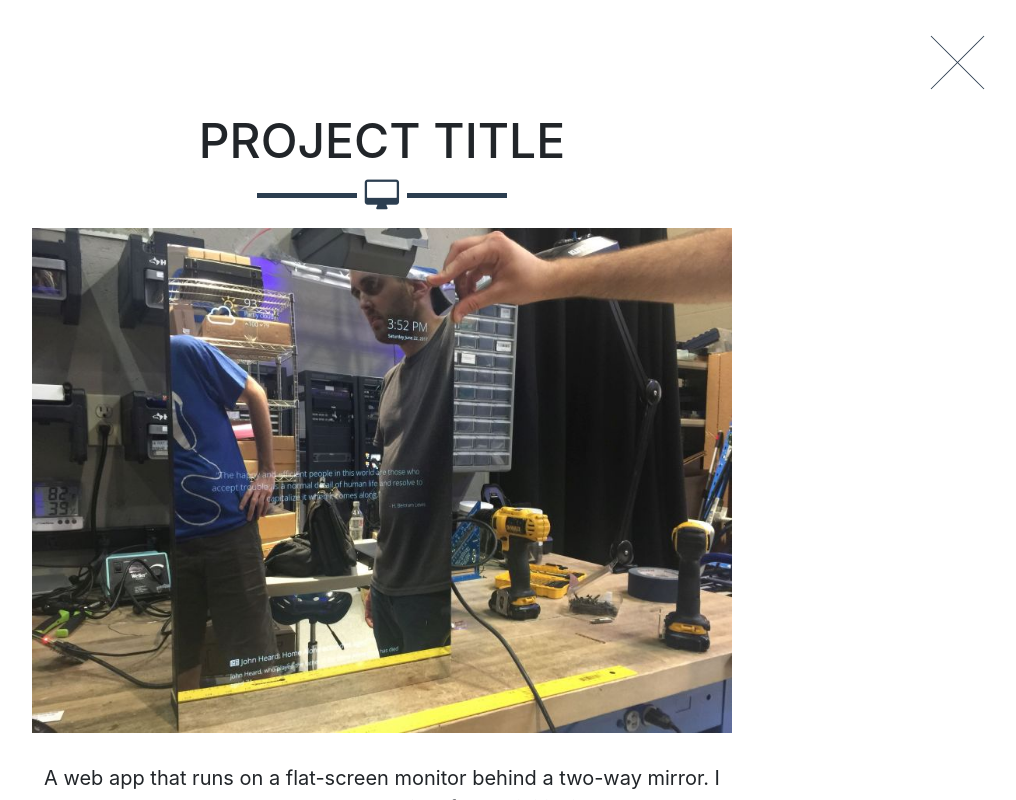
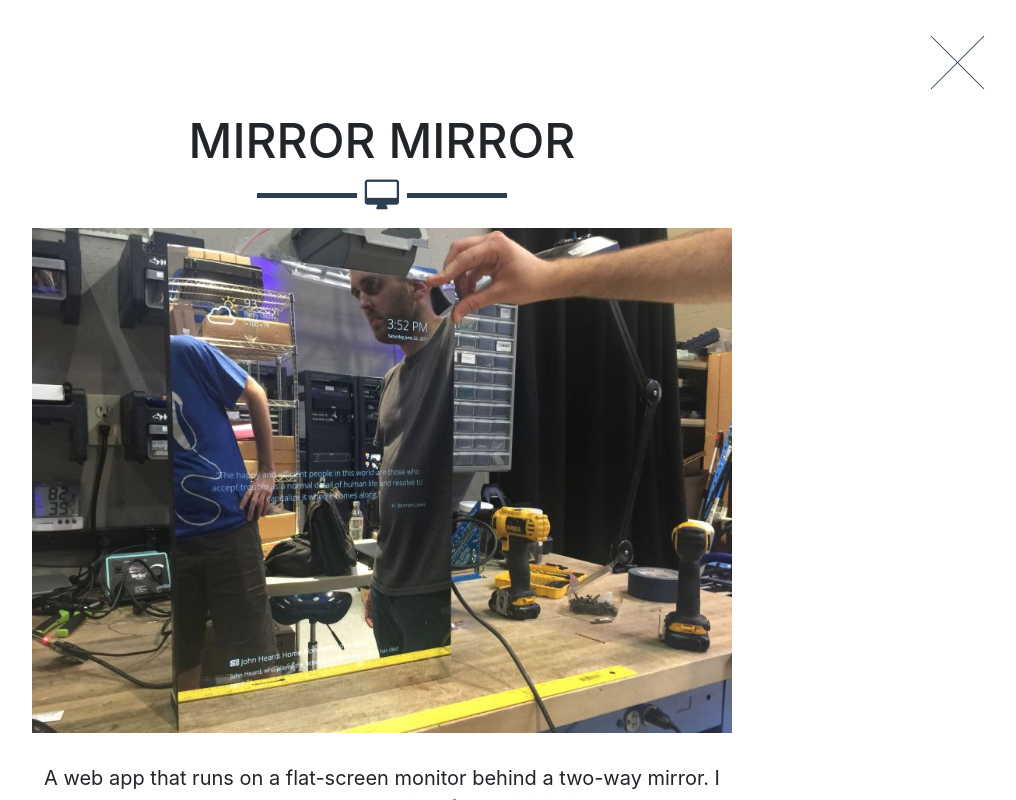
Before and after one commit to taylorcaton/Bootstrap-Portfolio, a website with bundled scripts: page index.html in a window 1280 px wide. Both pictures are taken after a click on the link 260 px from the left and 1281 px from the top of the page. Shown: the part 881-1681 px from the top of the page, without its empty margins (258-1274 px from the left). Built offline with nearby package versions, Linux system fonts and the light colour scheme.

Commit message:
added titles and fixed typos

```diff
--- a/index.html
+++ b/index.html
@@ -144,7 +144,7 @@
             with experience working in diverse teams.</p>
         </div>
         <div class="col-lg-4 mr-auto">
-          <p>I currently live in Charrlotte with my lovely wife, Brandy and my two children, Elli (6) and Piper (4). Currently
+          <p>I currently live in Charlotte with my lovely wife, Brandy and my two children, Elli (6) and Piper (4). Currently
             I teach Band and Computer Science at Hickory Grove Christian School.</p>
         </div>
         <div class="col-lg-8 mx-auto text-center">
@@ -271,7 +271,7 @@
           <div class="row">
             <div class="col-lg-8 mx-auto">
               <div class="modal-body">
-                <h2>Project Title</h2>
+                <h2>Mirror Mirror</h2>
                 <hr class="star-primary">
                 <img class="img-fluid img-centered" src="img/portfolio/mirror.jpg" alt="">
                 <p>A web app that runs on a flat-screen monitor behind a two-way mirror. I worked on a team, and I was responsible for the initial idea, Weather, Quote, & News  functionality using various  APIs, Firebase, JavaScript, jQuery, and HTML5.
@@ -315,7 +315,7 @@
           <div class="row">
             <div class="col-lg-8 mx-auto">
               <div class="modal-body">
-                <h2>Project Title</h2>
+                <h2>Weather Guesser</h2>
                 <hr class="star-primary">
                 <img class="img-fluid img-centered" src="img/portfolio/weather1.png" alt="">
                 <p>World Weather Guesser uses Bootstrap, and both the Google Maps and APIXU Weather APIs for a fun guessing game.</p>
@@ -358,7 +358,7 @@
           <div class="row">
             <div class="col-lg-8 mx-auto">
               <div class="modal-body">
-                <h2>Project Title</h2>
+                <h2>Gold, Theft, Trap!</h2>
                 <hr class="star-primary">
                 <img class="img-fluid img-centered" src="img/portfolio/gtt1.png" alt="">
                 <p>Web-app that is a variation on Rock, Paper, Scissors. JavaScript, jQuery, HTML5, CSS3, Sprites, game logic
```
